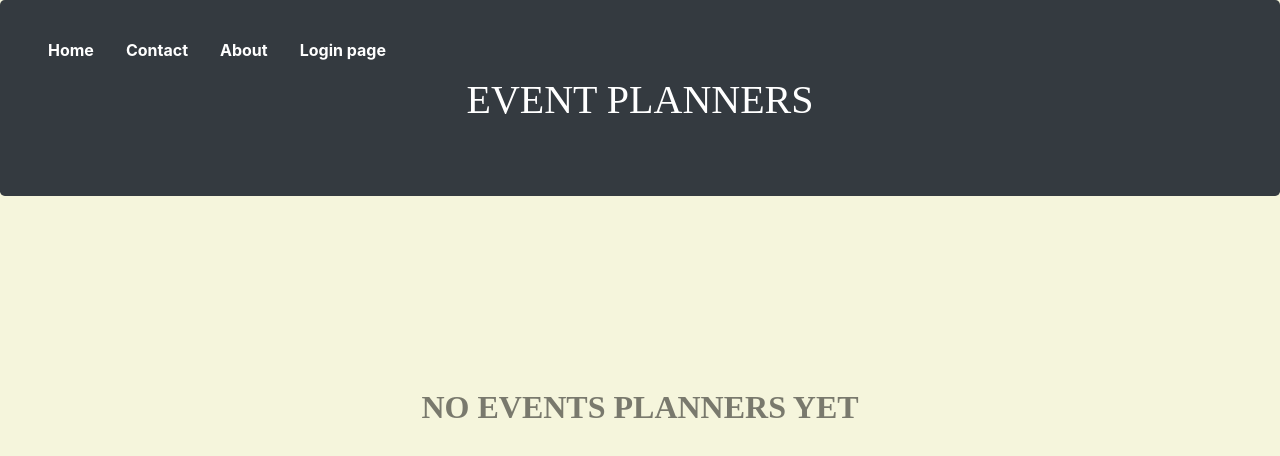
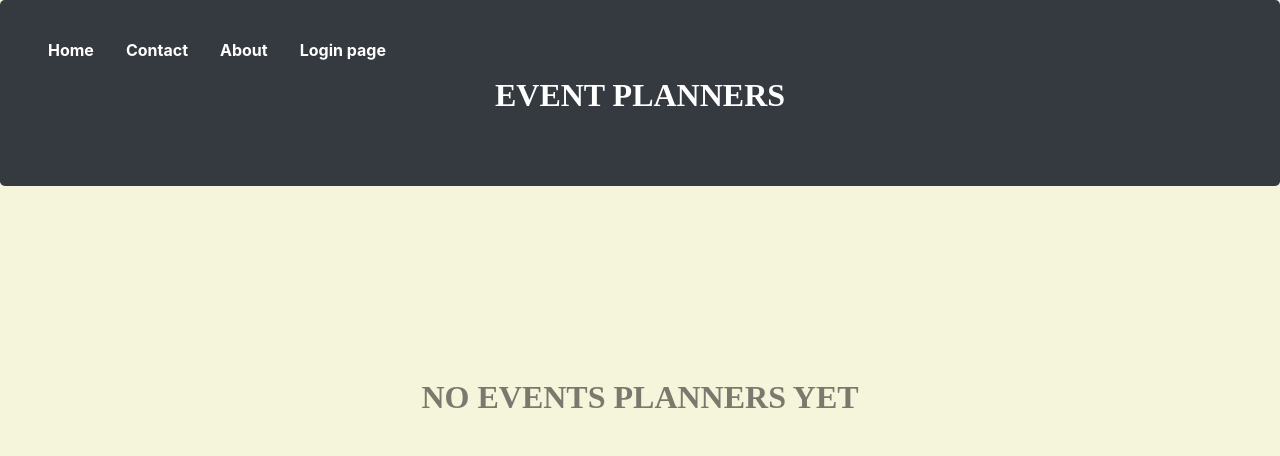
Before and after one commit to sainithin9/CREATIVE-INVENTOS, a plain HTML site: page book.html in a window 1280 px wide. Drawn offline with nearby package versions, Linux system fonts and the light colour scheme.

Commit message:
Update book.html

```diff
--- a/book.html
+++ b/book.html
@@ -19,7 +19,7 @@
             <li><a href="about.html">About</a></li>
             <li><a href="index.html">Login page</a></li>
           </ul>
-          <h1 style="font-family: 'Times New Roman', Times, serif;color: white;">EVENT PLANNERS</h1>
+          <h2 style="font-family: 'Times New Roman', Times, serif;color: white;">EVENT PLANNERS</h2>
       </div>
 <h2 style="margin-top: 15%;opacity:50%;">NO EVENTS PLANNERS YET</h2>
 </body>
```
